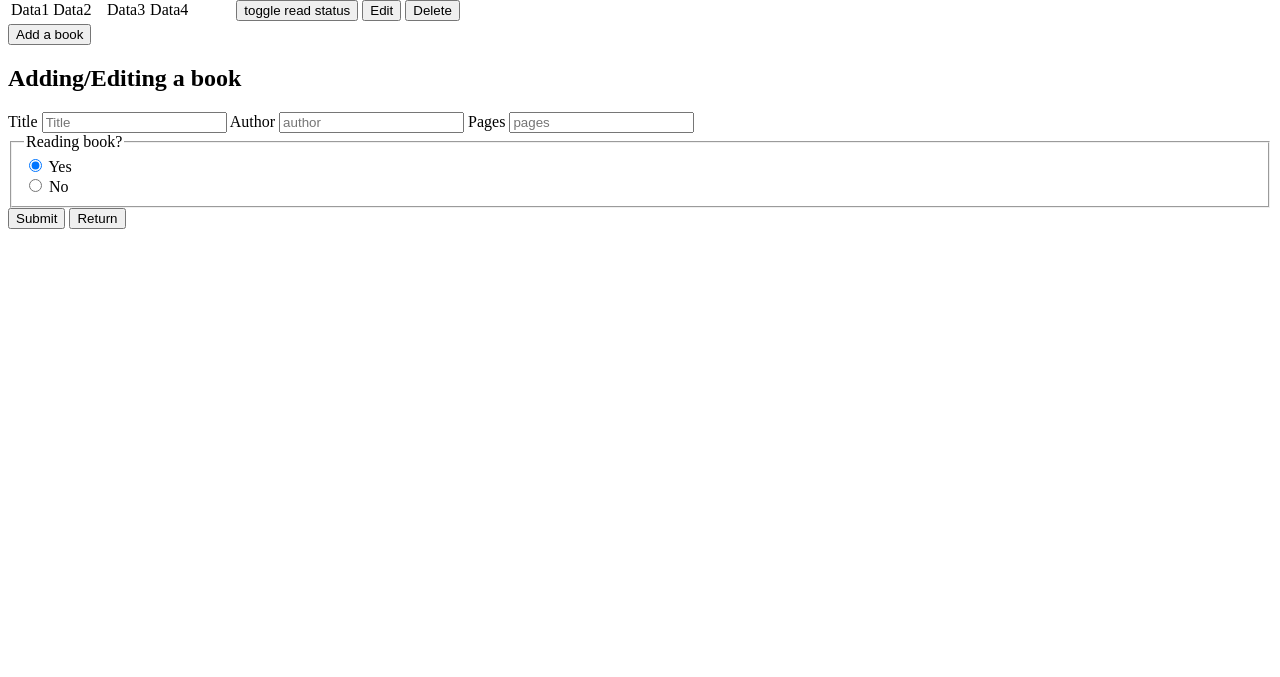
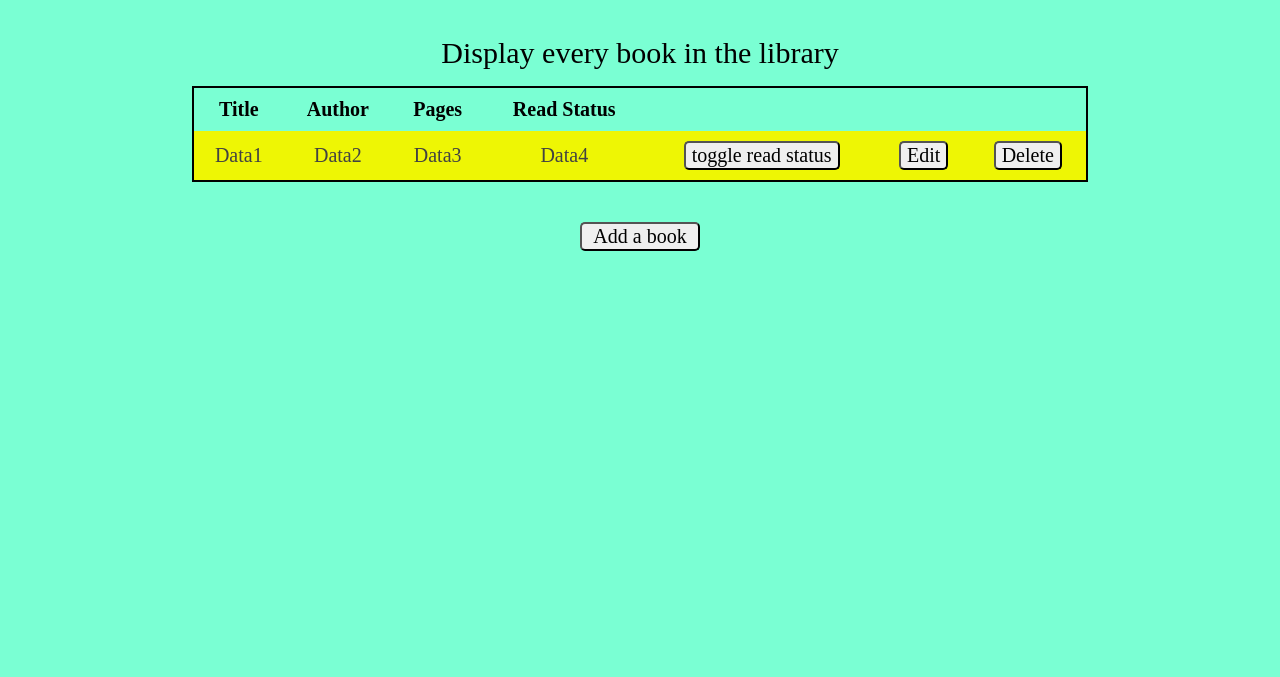
Before and after one commit to WenHsuanYu/Library, a website: page index.html in a window 1280 px wide. Shown: the part 123-800 px from the top of the page. Drawn offline with Linux system fonts and the light colour scheme.

Commit message:
Wrap the table with a div tag

```diff
--- a/css/style.css
+++ b/css/style.css
@@ -27,6 +27,12 @@ main {
 caption {
     margin: 10px 0px 15px 0px;
     font-size: 1.5rem;
+}
+
+.table {
+  width:100%;
+  display:flex;
+  justify-content: center;
 }
 
 .booktable {
--- a/index.html
+++ b/index.html
@@ -4,11 +4,15 @@
     <meta charset="UTF-8">
     <meta name="viewport" content="width=device-width, initial-scale=1.0">
     <title>Library</title>
+    <script src="js/script.js" defer></script>
+    <link rel="stylesheet" href="./css/style.css">
+
 </head>
 <body>
   <h1>Library</h1>
-  <main id="table">
-    <table>
+  <main class="content">
+    <div class="table">
+      <table class="booktable">
         <caption>Display every book in the library</caption>
         <thead>
           <tr>
@@ -31,8 +35,9 @@
           <td><button>Delete</button></td>
         </tbody>
       </table>
-  </main>
-  <div><button>Add a book</button></div>
+    </div>
+
+    <div><button class="newbook">Add a book</button></div>
     <div class="form hidden">
       <h2>Adding/Editing a book</h2>
       <form>
@@ -53,9 +58,12 @@
             <label for="no">No</label>
           </div>
         </fieldset>
+      </form>
+      <div class="btn-section">
           <button type="submit" id="submit">Submit</button>
           <button type="button" id="return">Return</button>
-    </form>
         </div>
+    </div>
+  </main>
 </body>
 </html>
```
Lines whose indentation alone changed are shown as unchanged.
